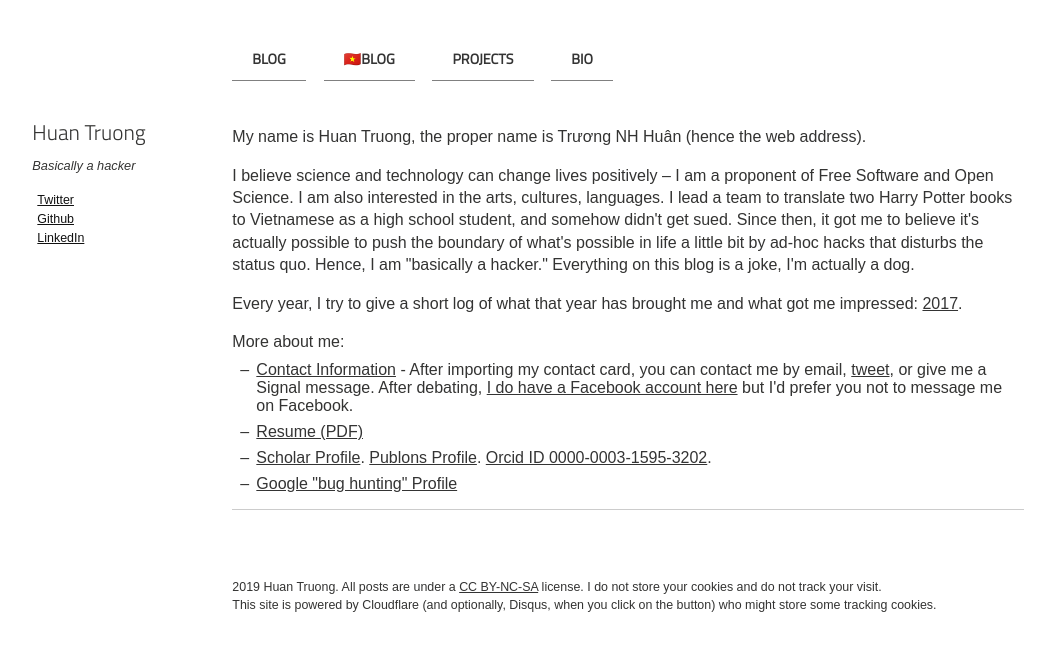
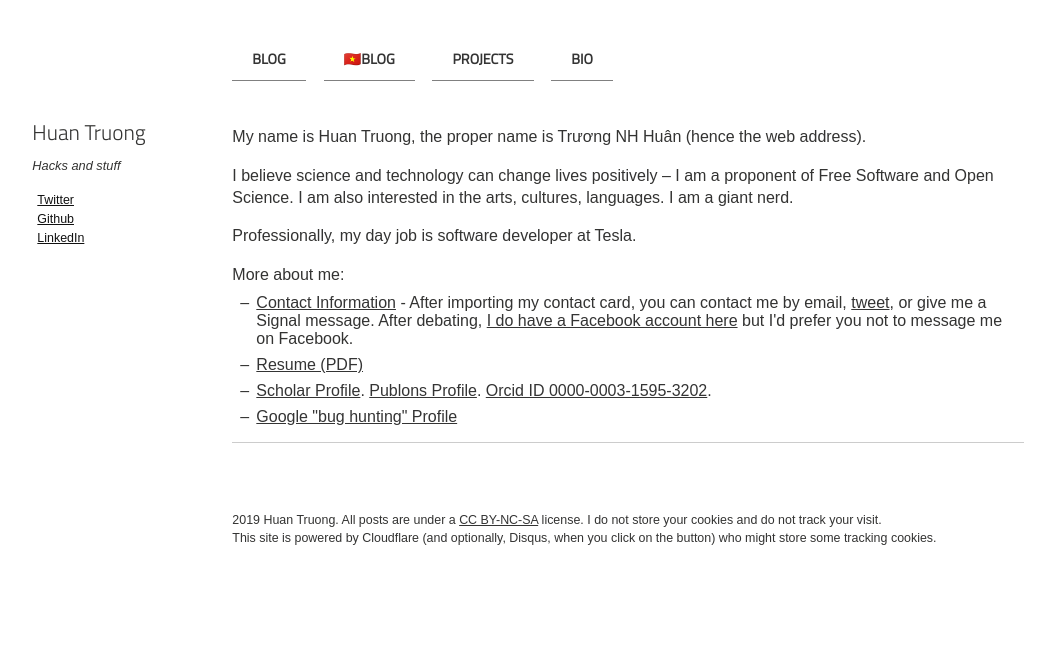
Before and after one commit to htruong/htruong.github.io, a Jekyll site: the page built from about.md, in a window 1280 px wide. Shown: the top 651 px of the page, without its empty margins (116-1159 px from the left). Built offline with Jekyll 4.4.1, drawn with Linux system fonts in a browser that asks for light colours.

Commit message:
New motto, small edit about about

```diff
--- a/_config.yml
+++ b/_config.yml
@@ -76,7 +76,7 @@ defaults:
 owner:
   name: "Huan Truong"
   avatar: /images/bio-photo.jpg
-  bio: "Basically a hacker"
+  bio: "Hacks and stuff"
   email:
   disqus-shortname: tnhh
   twitter: huant
--- a/about.md
+++ b/about.md
@@ -5,9 +5,10 @@ title : "About"
 
 My name is Huan Truong, the proper name is Trương NH Huân (hence the web address).
 
-I believe science and technology can change lives positively -- I am a proponent of Free Software and Open Science. I am also interested in the arts, cultures, languages. I lead a team to translate two Harry Potter books to Vietnamese as a high school student, and somehow didn't get sued. Since then, it got me to believe it's actually possible to push the boundary of what's possible in life a little bit by ad-hoc hacks that disturbs the status quo. Hence, I am "basically a hacker." Everything on this blog is a joke, I'm actually a dog.
+I believe science and technology can change lives positively -- I am a proponent of Free Software and Open Science. I am also interested in the arts, cultures, languages. I am a giant nerd.
 
-Every year, I try to give a short log of what that year has brought me and what got me impressed: [2017](/posts/favorite-things-2017.html).
+Professionally, my day job is software developer at Tesla.
+
 
 More about me:
 
```
